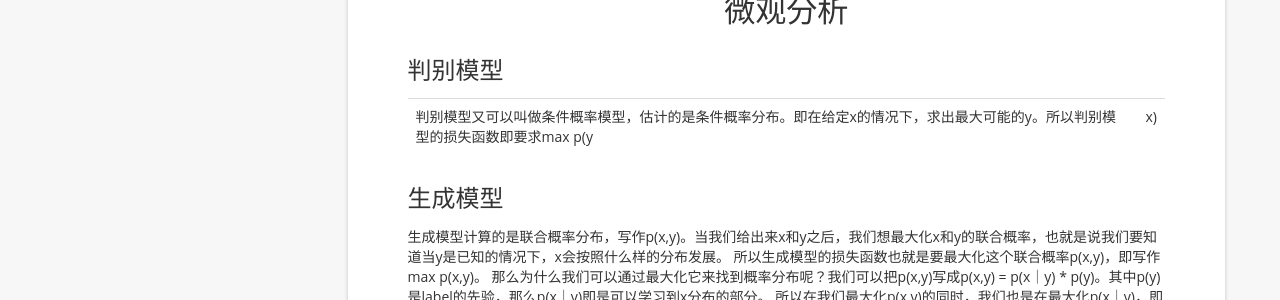
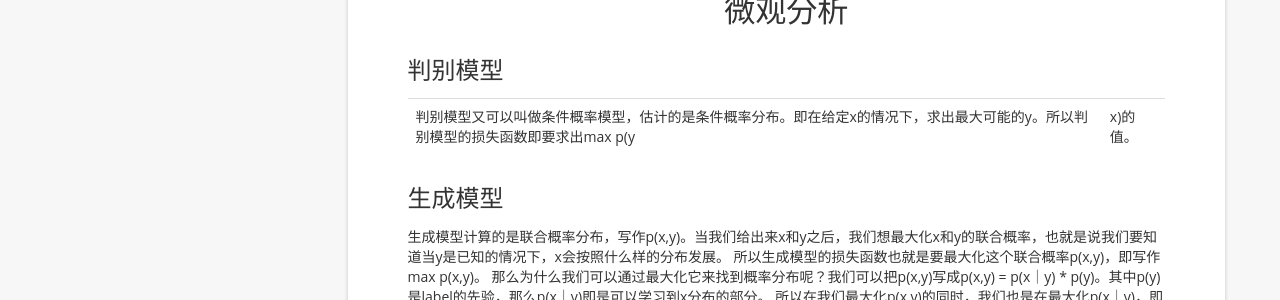
Before and after one commit to jasonhhao/jasonhhao.github.io, a Jekyll site: the page built from _posts/2020-05-23-Generative-and-Discrimitive-Model.md, in a window 1280 px wide and 1313 px high. Shown: the part 516-816 px from the top of the window. Built offline with Jekyll 4.4.1, drawn with Linux system fonts in a browser that asks for light colours; nearby versions of some CDN libraries; a script that is not in the unit is left out; comment, search, counter and statistics services are not loaded.

Commit message:
Update 2020-05-23-Generative-and-Discrimitive-Model.md

```diff
--- a/_posts/2020-05-23-Generative-and-Discrimitive-Model.md
+++ b/_posts/2020-05-23-Generative-and-Discrimitive-Model.md
@@ -11,20 +11,15 @@
 
 <h2 align="center"> 宏观理解 </h2>
 
-
 在所有的机器学习模型中，我们可以把他们分为两类。其中一类叫生成模型（generative model），另一类叫判别模型（discriminative model）。这两种模型可以分别运用到不同的任务中。比如我们有一个自然段，我们可以用生成模型来生成更多的句子，常见的应用比如句子补全。我们也可以用判别模型来判断这个自然段的情感分类，是消极还是积极。
 
 <h2 align="center"> 微观分析 </h2>
 
-
 <h3> 判别模型 </h3>
 
-
-判别模型又可以叫做条件概率模型，估计的是条件概率分布。即在给定x的情况下，求出最大可能的y。所以判别模型的损失函数即要求max p(y|x)
-
+判别模型又可以叫做条件概率模型，估计的是条件概率分布。即在给定x的情况下，求出最大可能的y。所以判别模型的损失函数即要求出max p(y|x)的值。
 
 <h3> 生成模型 </h3>
-
 
 生成模型计算的是联合概率分布，写作p(x,y)。当我们给出来x和y之后，我们想最大化x和y的联合概率，也就是说我们要知道当y是已知的情况下，x会按照什么样的分布发展。
 所以生成模型的损失函数也就是要最大化这个联合概率p(x,y)，即写作 max p(x,y)。
@@ -33,8 +28,6 @@
 当然我们也可以把损失函数写成 max p(x,y) = p(y｜x) * p(x)。此时我们最大化的则变成了 max p(y｜x)，与判别模型相同。所以我们可以得出一条结论，即
 **生成模型和判别模型都可以用来做判别，但是判别模型只能用来做判别。**
 
-
 <h2 align="center"> 总结 </h2>
 
-
 毕竟术业有专攻，如果我们做的任务是分类问题，通常来讲判别模型是要优于生成模型的。但是如果手头的数据量很小，则生成模型会有优于判别模型的可能。
```
